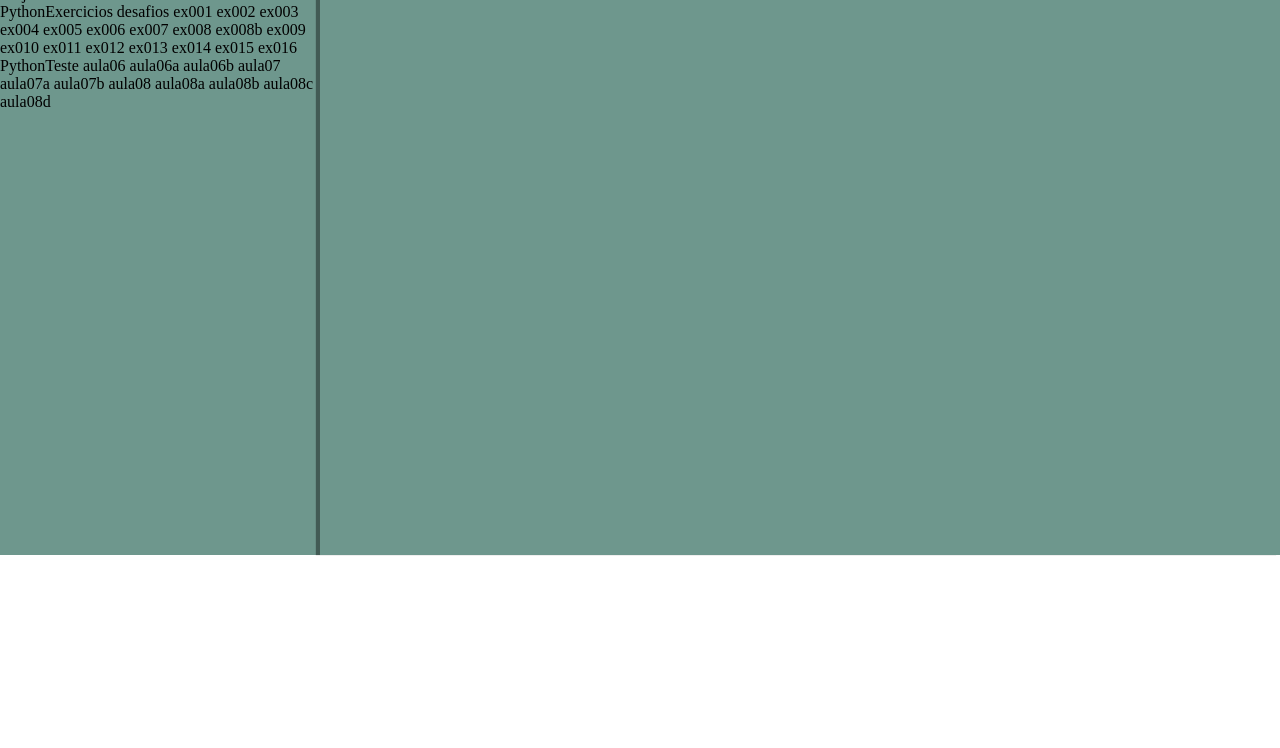
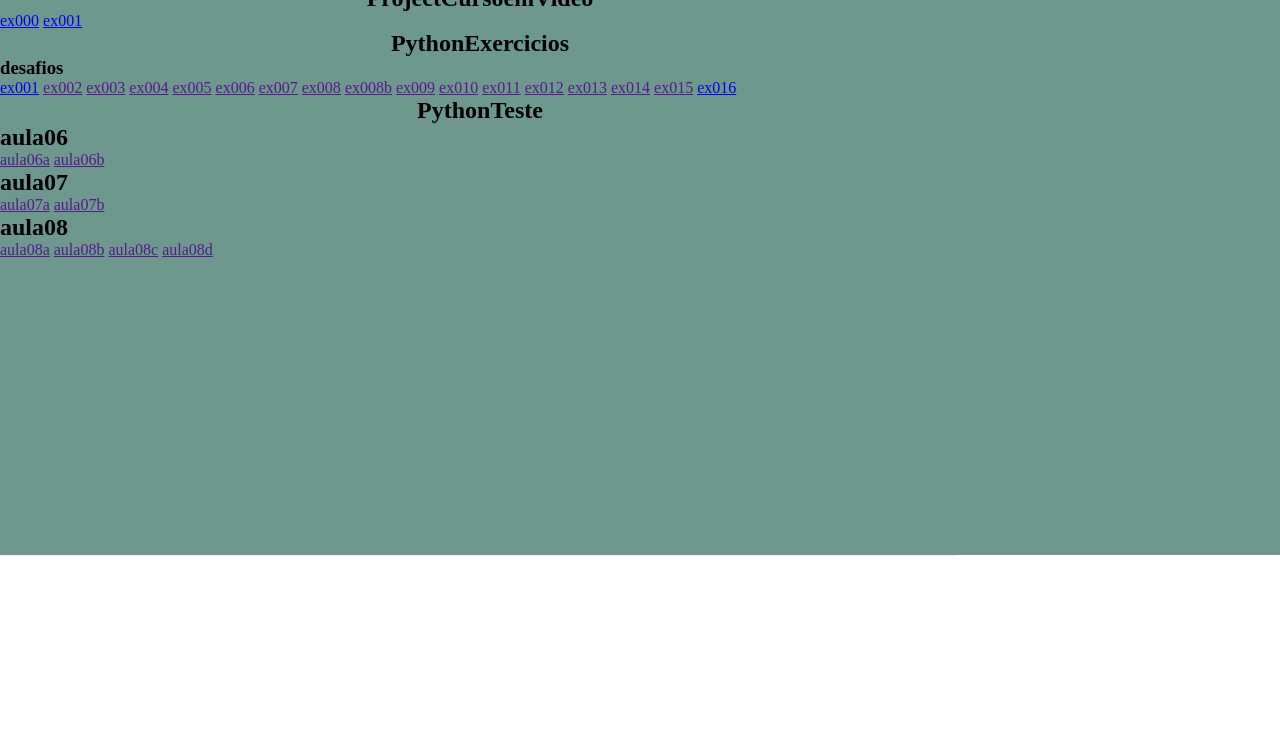
Before and after one commit to lucascosta001/python, a plain HTML site: page index.html in a window 1280 px wide. Shown: the part 52-800 px from the top of the page. Drawn offline with Linux system fonts and the light colour scheme.

Commit message:
Update index.html

```diff
--- a/index.html
+++ b/index.html
@@ -8,53 +8,51 @@
 </head>
 <body>
     <header>
-        <h1>Python</h1>
+        <h1 class="header">Python</h1>
     </header>
     <section>
-        <div id="header">
-            ProjectCursoemVideo
-                ex000
-                ex001
+        <div id="content">
+            <h1>ProjectCursoemVideo</h1>
+                <a href="ProjectCursoemVideo/ex000.py">ex000</a>
+                <a href="ProjectCursoemVideo/ex001.py">ex001</a>
 
-            PythonExercicios
-                desafios
-                    ex001
-                    ex002
-                    ex003
-                    ex004
-                    ex005
-                    ex006
-                    ex007
-                    ex008
-                    ex008b
-                    ex009
-                    ex010
-                    ex011
-                    ex012
-                    ex013
-                    ex014
-                    ex015
-                    ex016
+            <h1>PythonExercicios</h1>
+                <h3>desafios</h3>
+                    <a href="PythonExercicios/desafios/ex001.py">ex001</a>
+                    <a href="">ex002</a>
+                    <a href="">ex003</a>
+                    <a href="">ex004</a>
+                    <a href="">ex005</a>
+                    <a href="">ex006</a>
+                    <a href="">ex007</a>
+                    <a href="">ex008</a>
+                    <a href="">ex008b</a>
+                    <a href="">ex009</a>
+                    <a href="">ex010</a>
+                    <a href="">ex011</a>
+                    <a href="">ex012</a>
+                    <a href="">ex013</a>
+                    <a href="">ex014</a>
+                    <a href="">ex015</a>
+                    <a href="PythonExercicios/desafios/">ex016</a>
 
-            PythonTeste
-                aula06
-                    aula06a
-                    aula06b
-                aula07
-                    aula07a
-                    aula07b
-                aula08
-                    aula08a
-                    aula08b
-                    aula08c
-                    aula08d
-        </div>
-        <div id="content">
-
+            <h1>PythonTeste</h1>
+                <h2>aula06</h2>
+                    <a href="">aula06a</a>
+                    <a href="">aula06b</a>
+                <h2>aula07</h2>
+                    <a href="">aula07a</a>
+                    <a href="">aula07b</a>
+                <h2>aula08</h2>
+                    <a href="">aula08a</a>
+                    <a href="">aula08b</a>
+                    <a href="">aula08c</a>
+                    <a href="">aula08d</a>
         </div>
     </section>
     <footer>
 
     </footer>
+    <script src=""></script>
 </body>
 </html>
```
